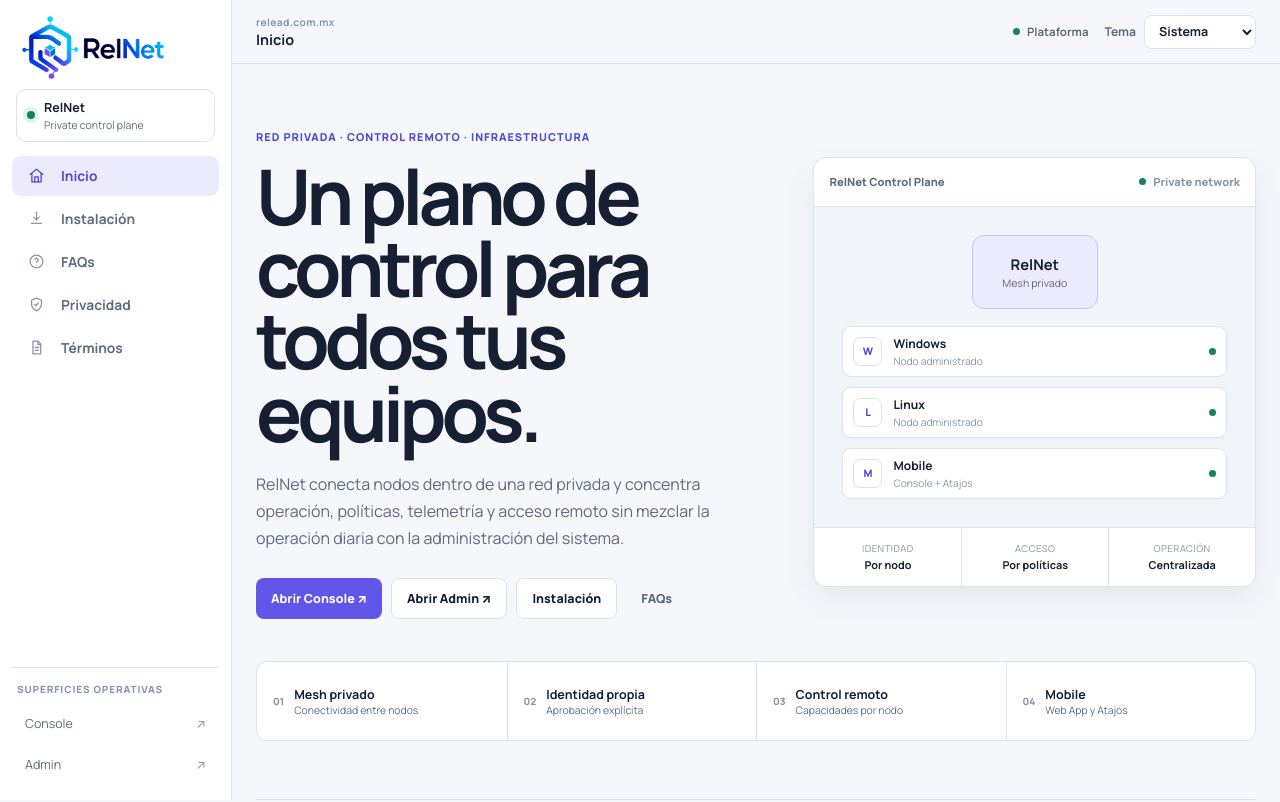
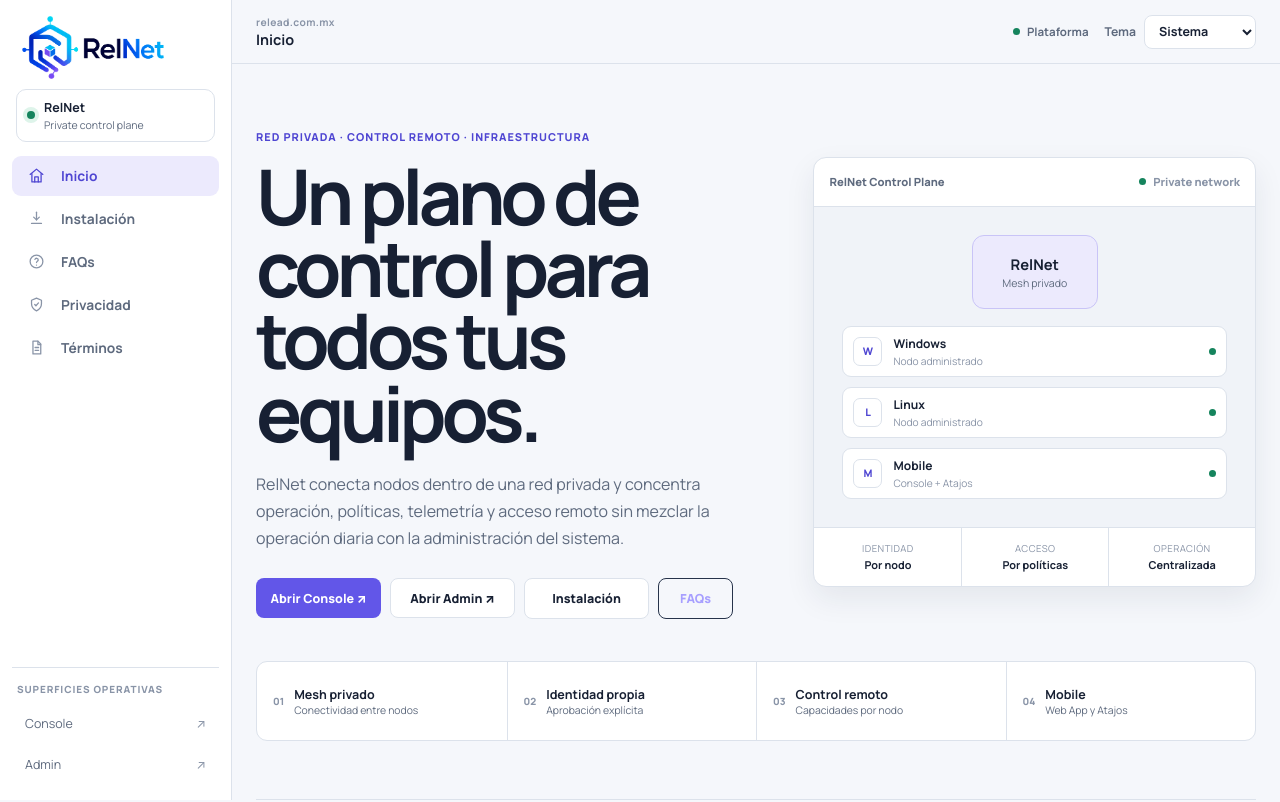
Before and after one commit to ricardomartinez-xcode/Landing, a Next.js app: page / in a window 1280 px wide. Shown: the top 802 px of the page. Built offline with nearby package versions, Linux system fonts and the light colour scheme.

Commit message:
Adjust landing CTA button sizing

```diff
--- a/app/page.module.css
+++ b/app/page.module.css
@@ -9,6 +9,10 @@
 .primaryAction { background: var(--accent); color: #fff; }
 .secondaryAction { border: 1px solid var(--border); background: var(--surface); }
 .ghostAction { color: var(--text-muted); }
+.heroConsoleAction { width: 125px; min-height: 40px; height: 40px; padding: 0 12px; }
+.heroAdminAction { width: 125px; min-height: 40px; height: 40px; padding: 0 12px; }
+.heroInstallAction { width: 125px; }
+.heroFaqAction { width: 75px; color: rgb(167, 159, 255); border: .5px solid rgb(38, 51, 74); opacity: 1; }
 .primaryAction:hover { filter: brightness(1.05); }
 .secondaryAction:hover, .ghostAction:hover { color: var(--accent-strong); border-color: var(--border-strong); }
 .systemPanel { border: 1px solid var(--border); border-radius: 13px; overflow: hidden; background: var(--surface); box-shadow: var(--shadow); }
@@ -40,6 +44,7 @@
 .tableWrap { max-width: 100%; overflow-x: auto; border: 1px solid var(--border); border-radius: 11px; background: var(--surface); }.platformTable { width: 100%; min-width: 820px; border-collapse: collapse; text-align: left; }.platformTable th, .platformTable td { padding: 14px 16px; border-bottom: 1px solid var(--border); vertical-align: top; font-size: .76rem; line-height: 1.5; }.platformTable thead th { background: var(--surface-subtle); color: var(--text-faint); font-size: .62rem; text-transform: uppercase; letter-spacing: .06em; }.platformTable tbody th { width: 150px; color: var(--text); white-space: nowrap; }.platformTable td { min-width: 180px; color: var(--text-muted); }.platformTable tr:last-child th, .platformTable tr:last-child td { border-bottom: 0; }
 .securitySection { display: grid; grid-template-columns: minmax(0, .95fr) minmax(320px, 1.05fr); gap: 54px; }.securityCopy p { max-width: 620px; margin: 18px 0; color: var(--text-muted); font-size: .88rem; line-height: 1.7; }.securityList { display: grid; align-content: center; border: 1px solid var(--border); border-radius: 11px; overflow: hidden; background: var(--surface); }.securityList div { min-height: 49px; display: flex; align-items: center; gap: 11px; padding: 0 15px; border-bottom: 1px solid var(--border); }.securityList div:last-child { border-bottom: 0; }.securityList span { color: var(--success); }.securityList strong { font-size: .76rem; }
 .getStarted { display: flex; align-items: flex-end; justify-content: space-between; gap: 32px; margin-top: 18px; padding: 34px; border: 1px solid var(--border); border-radius: 12px; background: var(--surface); }.getStarted > div:first-child { max-width: 650px; }.getStarted h2 { font-size: clamp(2rem, 4vw, 3.2rem); }.getStarted p { margin: 12px 0 0; color: var(--text-muted); font-size: .82rem; line-height: 1.6; }
+.installAction { width: 143px; min-height: 39px; height: 39px; padding: 0 12px; }
 
 @media (max-width: 980px) { .hero { grid-template-columns: 1fr; min-height: 0; }.systemPanel { max-width: 650px; }.statusStrip { grid-template-columns: repeat(2, 1fr); }.statusStrip div:nth-child(3) { border-left: 0; border-top: 1px solid var(--border); }.statusStrip div:nth-child(4) { border-top: 1px solid var(--border); }.securitySection { grid-template-columns: 1fr; }.getStarted { align-items: flex-start; flex-direction: column; } }
 @media (max-width: 720px) { .page { width: min(100% - 30px, 1220px); padding-top: 24px; }.hero { padding-top: 12px; }.hero h1 { font-size: clamp(2.7rem, 13vw, 4.4rem); }.sectionHeading { align-items: flex-start; flex-direction: column; gap: 15px; }.surfaceGrid { grid-template-columns: 1fr; }.capabilityRow { grid-template-columns: 38px 1fr; gap: 14px; }.capabilityRow ul { grid-column: 2; }.securitySection { gap: 28px; } }
--- a/app/page.tsx
+++ b/app/page.tsx
@@ -28,10 +28,10 @@ export default function HomePage() {
           <h1>Un plano de control para todos tus equipos.</h1>
           <p>RelNet conecta nodos dentro de una red privada y concentra operación, políticas, telemetría y acceso remoto sin mezclar la operación diaria con la administración del sistema.</p>
           <div className={styles.actions}>
-            <a href={consoleUrl} className={styles.primaryAction}>Abrir Console ↗</a>
-            <a href={adminUrl} className={styles.secondaryAction}>Abrir Admin ↗</a>
-            <Link href="/install" className={styles.secondaryAction}>Instalación</Link>
-            <Link href="/FAQs" className={styles.ghostAction}>FAQs</Link>
+            <a href={consoleUrl} className={`${styles.primaryAction} ${styles.heroConsoleAction}`}>Abrir Console ↗</a>
+            <a href={adminUrl} className={`${styles.secondaryAction} ${styles.heroAdminAction}`}>Abrir Admin ↗</a>
+            <Link href="/install" className={`${styles.secondaryAction} ${styles.heroInstallAction}`}>Instalación</Link>
+            <Link href="/FAQs" className={`${styles.ghostAction} ${styles.heroFaqAction}`}>FAQs</Link>
           </div>
         </div>
         <aside className={styles.systemPanel} aria-label="Resumen de arquitectura RelNet">
@@ -80,7 +80,7 @@ export default function HomePage() {
         <div className={styles.securityList}>{security.map(item => <div key={item}><span>✓</span><strong>{item}</strong></div>)}</div>
       </section>
 
-      <section className={styles.getStarted}><div><span className={styles.kicker}>Primeros pasos</span><h2>Instala, vincula y después opera.</h2><p>Elige la experiencia correcta para tu dispositivo desde el workspace de instalación.</p></div><div className={styles.actions}><Link href="/install" className={styles.primaryAction}>Abrir instalación</Link><Link href="/FAQs" className={styles.secondaryAction}>Resolver una duda</Link></div></section>
+      <section className={styles.getStarted}><div><span className={styles.kicker}>Primeros pasos</span><h2>Instala, vincula y después opera.</h2><p>Elige la experiencia correcta para tu dispositivo desde el workspace de instalación.</p></div><div className={styles.actions}><Link href="/install" className={`${styles.primaryAction} ${styles.installAction}`}>Abrir instalación</Link><Link href="/FAQs" className={styles.secondaryAction}>Resolver una duda</Link></div></section>
     </main>
   );
 }
```
